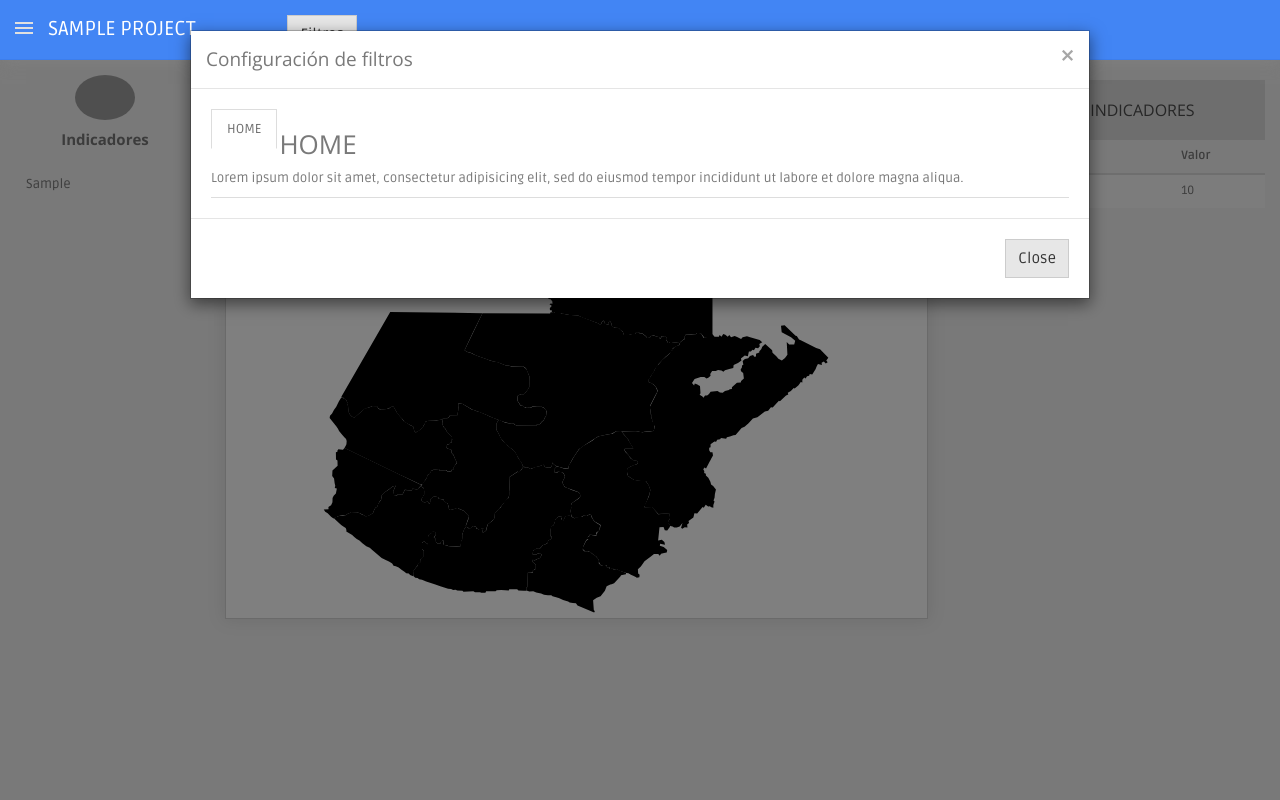
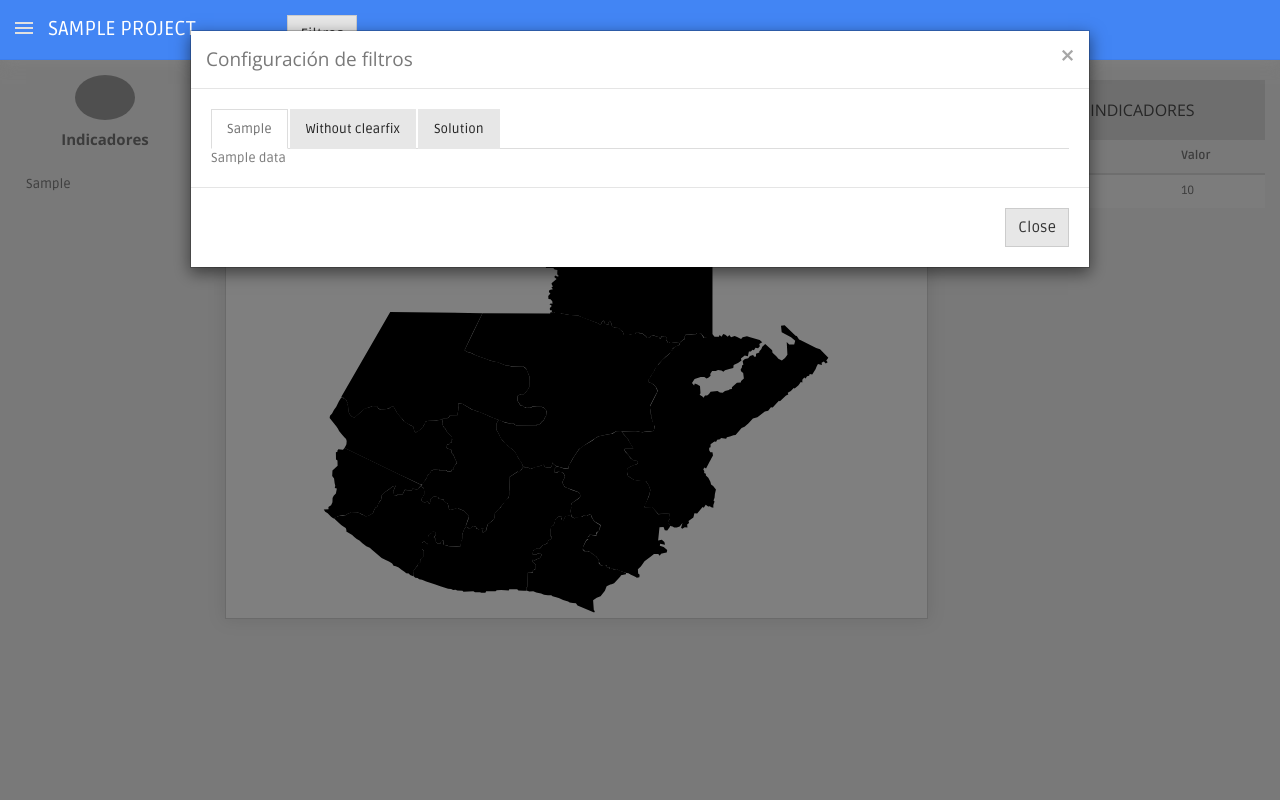
Before and after one commit to TheEnmanuel23/Dashboard_Client, a Django app: template dbi_client_app/templates/base.html in a window 1280 px wide, after a click on "Filtros". Run offline with Django 3.2, Linux system fonts and the light colour scheme; the template is opened without the code that fills it: most values are stand-ins (such as "Sample title", 1, 10 or a date in 2020); some libraries are stand-ins or nearby versions; grey boxes are pictures that could not be loaded.

Commit message:
agregue tab control para mostrar todos los filtros

```diff
--- a/dbi_client_app/filters.py
+++ b/dbi_client_app/filters.py
@@ -14,10 +14,10 @@ class ConfigFilters:
 		for filtro in filtros:
 			data = self.getListOfDataOfSql(filtro.sql)
 			dictData = self.convertToDictionary(data)
+			dictData['filtroRow'] = filtro
 			dictData['id_columna'] = str(filtro.id_columna)
 			dictData['de_columna'] = str(filtro.de_columna)
 			listOfDataForeachFilter.append(dictData)
-		print(listOfDataForeachFilter)
 		return listOfDataForeachFilter
 
 	def getListOfDataOfSql(self, sql):
--- a/dbi_client_app/templates/base.html
+++ b/dbi_client_app/templates/base.html
@@ -55,15 +55,33 @@
                               <div class="modal-body">
                                 <ul class="nav nav-tabs">
                                     {% for filter in filters %}
-                                        <li class="active"><a data-toggle="tab" href="#home">HOME</a></li>
+                                        <li class="active">
+                                            <a href="#{{filter.filtroRow.id_filtro}}" data-toggle="tab">{{filter.de_columna}}</a>
+                                        </li>
                                     {% endfor %}
-                                      <div class="tab-content">
-                                        <div id="home" class="tab-pane fade in active">
-                                          <h3>HOME</h3>
-                                          <p>Lorem ipsum dolor sit amet, consectetur adipisicing elit, sed do eiusmod tempor incididunt ut labore et dolore magna aliqua.</p>
+
+                                    <li>
+                                        <a href="#2" data-toggle="tab">Without clearfix</a>
+                                    </li>
+                                    <li>
+                                        <a href="#3" data-toggle="tab">Solution</a>
+                                    </li>
+                                </ul>
+                                <div class="tab-content ">
+                                    {% for filter in filters %}
+                                       <div class="tab-pane active" id="{{filter.filtroRow.id_filtro}}">
+                                          {% for data in filter.data %}
+                                            {{data}}
+                                          {% endfor %}
+                                        </div>
+                                    {% endfor %}
+                                    <div class="tab-pane" id="2">
+                                      <h3>MMMM</h3>
+                                    </div>
+                                    <div class="tab-pane" id="3">
+                                      <h3>add clearfix to tab-content (see the css)</h3>
                                     </div>
                                 </div>
-                                  </ul>
                               </div>
                               <div class="modal-footer">
                                 <button type="button" class="btn btn-default" data-dismiss="modal">Close</button>
```
Lines whose indentation alone changed are shown as unchanged.
